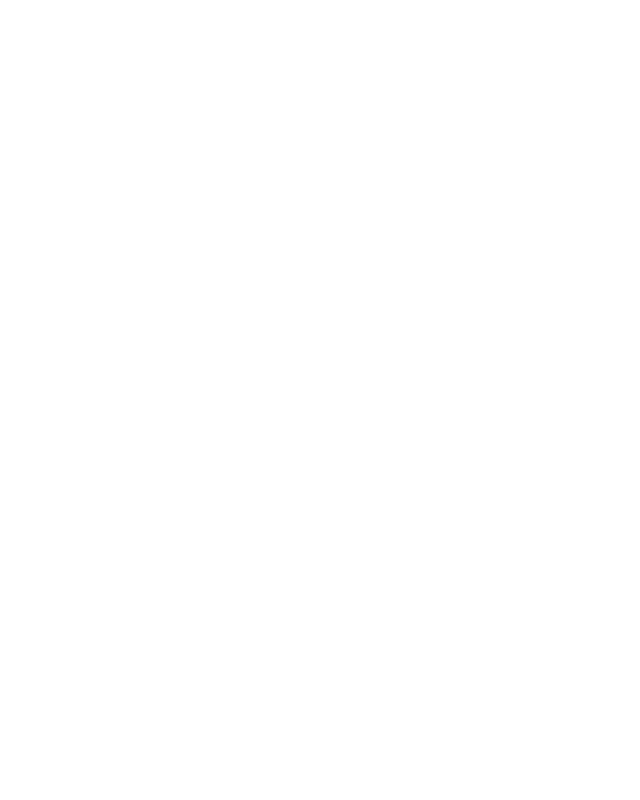
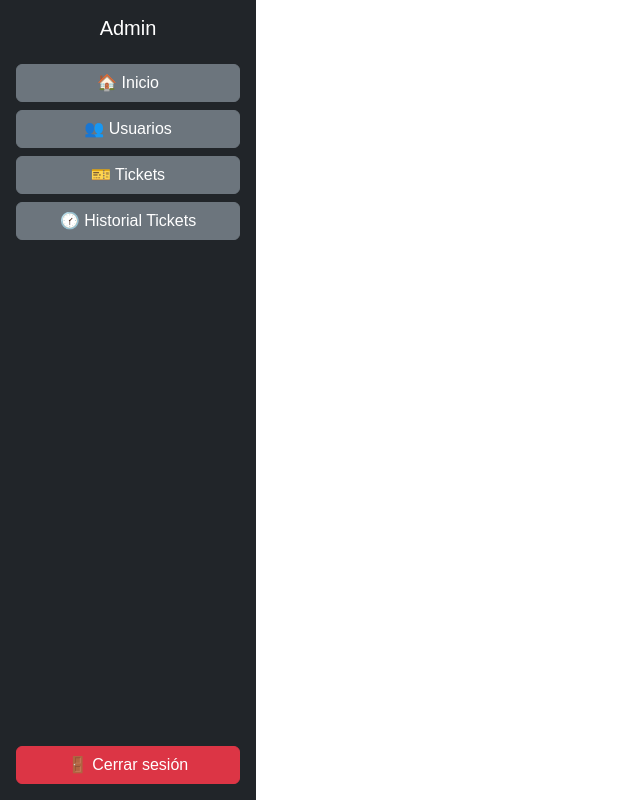
Before and after one commit to alvarovr712/ticketing-front, a React (Vite) app: page /administrador in a window 1280 px wide. Before the commit this address had no page. Shown: the whole page, without its empty margins (0-640 px from the left). Built offline with nearby package versions, Linux system fonts and the light colour scheme.

Commit message:
Menu y navegacion desde el login

```diff
--- a/src/App.jsx
+++ b/src/App.jsx
@@ -1,8 +1,10 @@
-import { useState } from 'react'
-import reactLogo from './assets/react.svg'
-import viteLogo from '/vite.svg'
+
 import { Routes, Route } from "react-router-dom";
 import Login from './vistas/Login';
+import Administrador from './vistas/administrador/Administrador';
+import Agente from './vistas/agente/Agente';
+import Solicitante from './vistas/solicitante/Solicitante';
+import Tecnico from "./vistas/tecnico/Tecnico";
 
 
 
@@ -12,6 +14,10 @@ function App() {
   return (
     <Routes>
       <Route path="/" element={<Login />} />
+      <Route path="/administrador" element={<Administrador/>}/>
+      <Route path='/agente/tickets' element={<Agente/>}/>
+      <Route path='/solicitante/tickets' element={<Solicitante/>}/>
+      <Route path = '/tecnico/tickets' element={<Tecnico/>}/>
     </Routes>
   )
 }
--- a/src/vistas/Login.jsx
+++ b/src/vistas/Login.jsx
@@ -33,28 +33,28 @@ const Login = () => {
                 setMostrarMensaje(true);
                 //Pasados los segundos que le digamos pasamos a la siguiente vista en este caso en 3 segundos
                 setTimeout(() => {
-                    navigate('/admin');
+                    navigate('/administrador');
                 }, 3000);
             } else if (perfil === 2) {
                 setMensaje('✅ Login correcto');
                 setTipoMensaje('ok');
                 setMostrarMensaje(true);
                 setTimeout(() => {
-                    navigate('/tecnico')
+                    navigate('/tecnico/tickets')
                 }, 3000);
             } else if (perfil === 3) {
                 setMensaje('✅ Login correcto');
                 setTipoMensaje('ok');
                 setMostrarMensaje(true);
                 setTimeout(() => {
-                    navigate('/agente')
+                    navigate('/agente/tickets')
                 }, 3000)
             } else if (perfil === 4) {
                 setMensaje('✅ Login correcto');
                 setTipoMensaje('ok');
                 setMostrarMensaje(true);
                 setTimeout(() => {
-                    navigate('/solicitante')
+                    navigate('/solicitante/tickets')
                 }, 3000)
             }
 
--- a/src/vistas/administrador/Administrador.jsx
+++ b/src/vistas/administrador/Administrador.jsx
@@ -0,0 +1,48 @@
+
+import { useNavigate } from "react-router-dom"
+import MenuEscritorio from '../../componentes/MenuEscritorio';
+import MenuMovil from '../../componentes/MenuMovil';
+import { Outlet } from 'react-router-dom';
+
+const Administrador = () => {
+    const navigate = useNavigate();
+
+    const contenidoMenu = [
+
+        { nombre: 'Inicio', ruta: '/administrador', icono: '🏠' },
+        { nombre: 'Usuarios', ruta: '/administrador/usuarios', icono: '👥' },
+        { nombre: 'Tickets', ruta: '/administrador/tickets', icono: '🎫' },
+        {nombre: 'Historial Tickets', ruta: '/administrador/historial', icono: '🕜'}
+
+    ];
+
+    const logout = () => {
+        localStorage.clear();
+        navigate('/');
+    }
+
+    return (
+
+        <div className="d-flex flex-column flex-md-row" style={{ minHeight: '100vh', fontFamily: 'sans-serif' }}>
+
+
+            <MenuEscritorio
+                nombre='Admin'
+                contenidoMenu={contenidoMenu}
+                onLogout={logout} />
+
+            <MenuMovil
+                titulo='Admin'
+                contenidoMenu={contenidoMenu}
+                onLogout={logout} />
+
+
+            <main className="flex-grow-1 p-4">
+                <Outlet />
+            </main>
+        </div>
+
+    );
+}
+
+export default Administrador;
--- a/src/vistas/agente/Agente.jsx
+++ b/src/vistas/agente/Agente.jsx
@@ -0,0 +1,44 @@
+import { Outlet, useNavigate } from "react-router-dom"
+import MenuEscritorio from "../../componentes/MenuEscritorio";
+import MenuMovil from "../../componentes/MenuMovil";
+
+const Agente = () => {
+
+    const navigate = useNavigate();
+
+    const nombreUsuario = localStorage.getItem('nombre');
+
+    const contenidoMenu = [
+        {nombre:'Tickets', ruta:'/agente/tickets', icono:'🎫'},
+        {nombre:'Historial Tickets', ruta:'agente/historial', icono:'🕝'}
+    ]
+
+    const logout = () => {
+        localStorage.clear();
+        navigate('/');
+    }
+
+    return (
+        <div className="d-flex flex-column flex-md-row" style={{ minHeight: '100vh', fontFamily: 'sans-serif' }}>
+
+            {/* Menú lateral fijo (visible solo en escritorio)
+        Este menu solo se muestra en pantallas medianas o superiores*/}
+            <MenuEscritorio
+                nombre={nombreUsuario}
+                contenidoMenu={contenidoMenu}
+                onLogout={logout} />
+
+            <MenuMovil
+                titulo={nombreUsuario}
+                contenidoMenu={contenidoMenu}
+                onLogout={logout} />
+
+            {/* Contenido principal  con outlet lo que consigo es que este contenido es el que se va a cargar o va a cambiar el menu seguira estando */}
+            <main className="flex-grow-1 p-4">
+                <Outlet />
+            </main>
+        </div>
+
+    );
+}
+export default Agente;
--- a/src/vistas/solicitante/Solicitante.jsx
+++ b/src/vistas/solicitante/Solicitante.jsx
@@ -0,0 +1,43 @@
+import { Outlet, useNavigate } from "react-router-dom";
+import MenuMovil from "../../componentes/MenuMovil";
+import MenuEscritorio from "../../componentes/MenuEscritorio";
+
+const Solicitante = () => {
+    const nombreUsuario = localStorage.getItem('nombre');
+    const navigate = useNavigate();
+
+    const contenidoMenu = [
+
+        {nombre:'Tickets', ruta:'/solicitante/tickets', icono:'🎫'},
+        {nombre:'Historial Tickets', ruta:'/solicitante/historial', icono:'🕝'}
+
+    ];
+
+    const logout = () =>{
+        localStorage.clear();
+        navigate('/');
+    }
+
+    return (
+        <div className="d-flex flex-column flex-md-row" style={{ minHeight: '100vh', fontFamily: 'sans-serif' }}>
+
+            <MenuEscritorio
+                nombre={nombreUsuario}
+                contenidoMenu={contenidoMenu}
+                onLogout={logout} />
+
+            <MenuMovil
+                titulo={nombreUsuario}
+                contenidoMenu={contenidoMenu}
+                onLogout={logout} />
+
+            <main className="flex-grow-1 p-4">
+                <Outlet />
+            </main>
+        </div>
+
+    );
+
+};
+
+export default Solicitante;
--- a/src/vistas/tecnico/Tecnico.jsx
+++ b/src/vistas/tecnico/Tecnico.jsx
@@ -0,0 +1,44 @@
+import { Outlet, useNavigate } from "react-router-dom";
+import MenuMovil from "../../componentes/MenuMovil";
+import MenuEscritorio from "../../componentes/MenuEscritorio";
+
+const Tecnico = () =>{
+
+    const nombreUsuario = localStorage.getItem('nombre');
+    const navigate = useNavigate();
+
+    const contenidoMenu = [
+        {nombre:'Tickets', ruta:'/tecnico/tickets', icono:'🎫'},
+        {nombre:'Historial Tickets', ruta:'/tecnico/historial', icono:'🕝'}
+    ]
+
+    const logout = () => {
+        localStorage.clear();
+        navigate('/');
+    };
+
+    return (
+        <div className="d-flex flex-column flex-md-row" style={{ minHeight: '100vh', fontFamily: 'sans-serif' }}>
+
+            {/* Menú lateral fijo (visible solo en escritorio)
+        Este menu solo se muestra en pantallas medianas o superiores*/}
+            <MenuEscritorio
+                nombre={nombreUsuario}
+                contenidoMenu={contenidoMenu}
+                onLogout={logout} />
+
+            <MenuMovil
+                titulo={nombreUsuario}
+                contenidoMenu={contenidoMenu}
+                onLogout={logout} />
+
+            {/* Contenido principal  con outlet lo que consigo es que este contenido es el que se va a cargar o va a cambiar el menu seguira estando */}
+            <main className="flex-grow-1 p-4">
+                <Outlet />
+            </main>
+        </div>
+
+    );
+}
+
+export default Tecnico;
```
Also changed, not shown: src/componentes/MenuEscritorio.jsx (renamed from src/componente/MenuEscritorio.jsx), src/componentes/MenuMovil.jsx (renamed from src/componente/MenuMovil.jsx).
